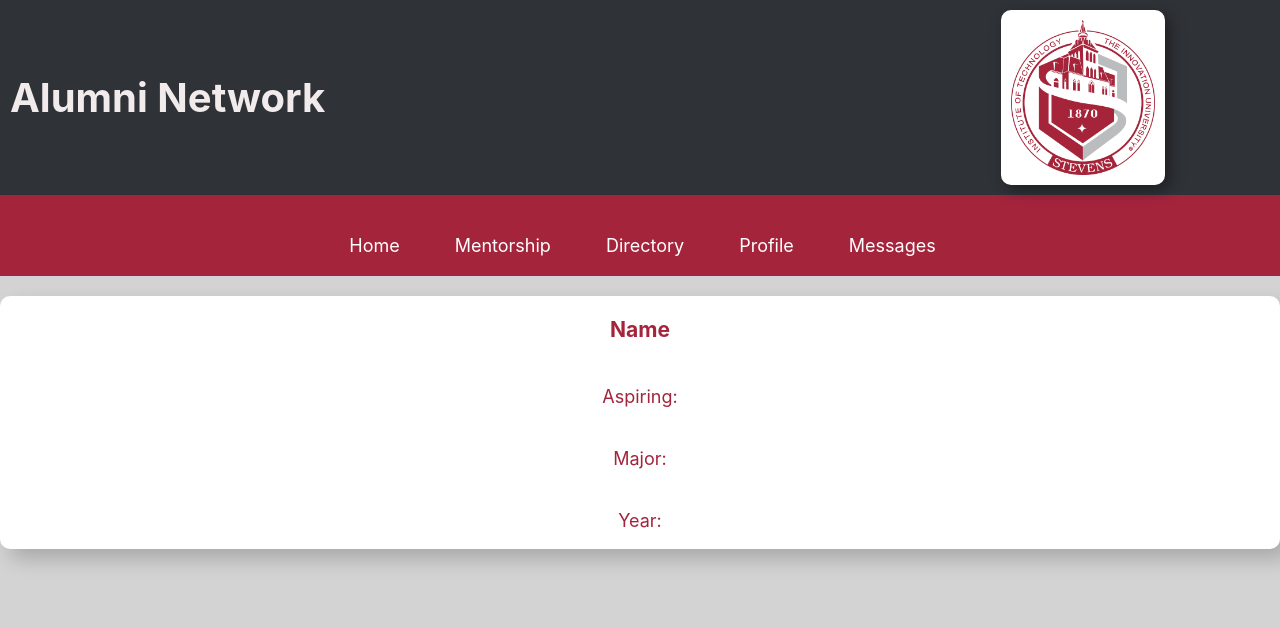
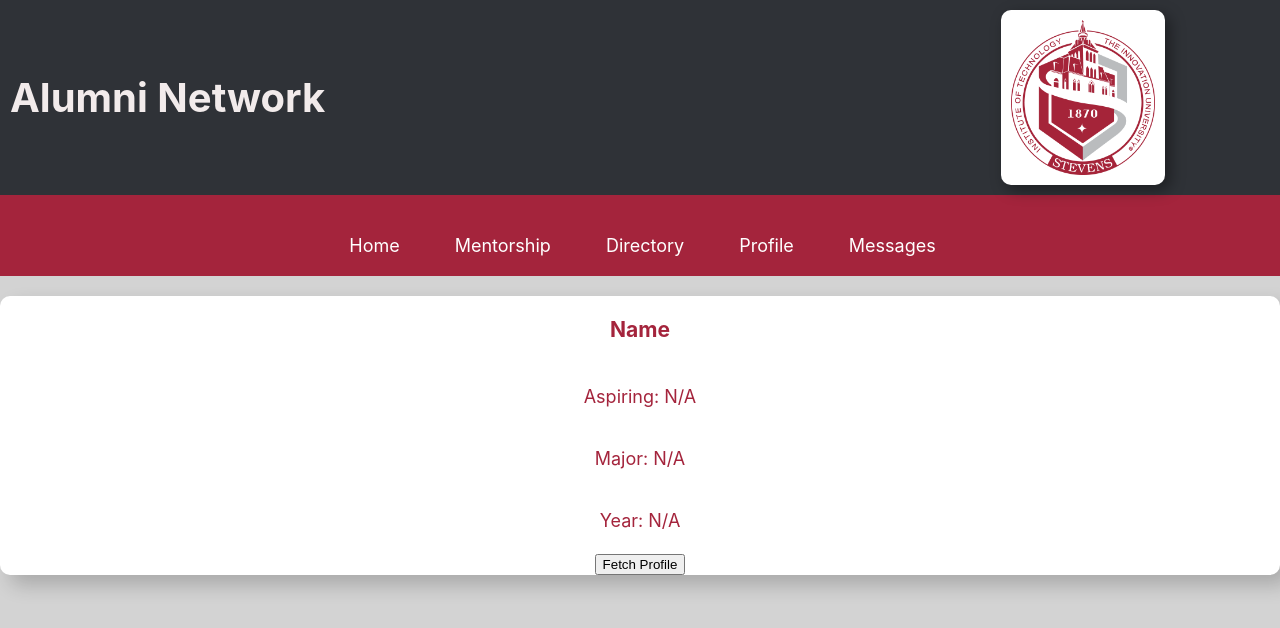
Before and after one commit to eduzeu/stevensAlumni, a React (Create React App) app: page /profile in a window 1280 px wide. Shown: the top 628 px of the page. Built offline with nearby package versions, Linux system fonts and the light colour scheme.

Commit message:
navigation

```diff
--- a/src/components/CreateAccount.jsx
+++ b/src/components/CreateAccount.jsx
@@ -4,8 +4,12 @@ import axios from "axios"; // Import axios
 import { MessageBox } from "./Messages";
 import { Center } from "./Messages";
 import { Form, Label, Input, Title } from "./Login";
+import { useNavigate } from "react-router";
+
 
 function CreateAccount() {
+
+  const navigate = useNavigate();
   const [formData, setFormData] = useState({
     fullName: "",
     password: "",
@@ -35,12 +39,16 @@ function CreateAccount() {
     if (formData.password !== formData.confirmPassword) {
       setErrorMessage("Passwords do not match");
       return;
+
     }
+
 
     try {
       const response = await axios.post("http://localhost:5000/api/createAccount", formData);
       console.log(response.data.message); // Success message
       alert("Account created successfully!");
+      navigate("/")
+
     } catch (error) {
       console.error("There was an error creating the account:", error.response.data);
       alert("Error creating account: " + error.response.data.message); // Display detailed error message
@@ -142,7 +150,7 @@ function CreateAccount() {
             value={formData.mentoring}
             onChange={handleChange}
           />
-          <SubmitButton onClick={handleSubmitButton}>Submit</SubmitButton>
+          <SubmitButton onClick={handleSubmitButton}>Submit</SubmitButton >
         </Form>
       </MessageBox>
     </Center>
--- a/src/components/Login.jsx
+++ b/src/components/Login.jsx
@@ -1,4 +1,4 @@
-import React, {useState} from "react";
+import React, { useState } from "react";
 import styled from "styled-components";
 import axios from "axios";
 import { MessageBox } from "./Messages";
@@ -31,12 +31,12 @@ function Login() {
   const handleLogin = async (e) => {
     e.preventDefault();
     try {
-      const response = await axios.post("http://localhost:5000/api/login", formData, {timeout: 5000});
+      const response = await axios.post("http://localhost:5000/api/login", formData, { timeout: 5000 });
       console.log(response); // Success message
-      alert("Logged in successfully!");
       const token = response.data.token;
       sessionStorage.setItem('sessionToken', token);
       console.log(sessionStorage.getItem('sessionToken'));
+      navigate("/home");
     } catch (error) {
       console.error("There was an error logging in:", error.response.data.message);
       alert("Error logging in: " + error.response.data.message); // Display detailed error message
@@ -62,7 +62,7 @@ return (
             name="password"
             placeholder="Enter your password"
             value={formData.password}
-            onChange={handleChange}/>
+            onChange={handleChange} />
           <SignInButton type="button" onClick={handleLogin}>Sign In</SignInButton>
           <CreateAccountButton type="button" onClick={handleCreateAccount}> Create an account</CreateAccountButton>
         </Form>
--- a/src/components/Prof.jsx
+++ b/src/components/Prof.jsx
@@ -1,15 +1,40 @@
-import React from "react";
+import React, { useState } from "react";
+import axios from "axios"; // Make sure to import axios
 import styled from "styled-components";
 import "../App.css";
 
 function Prof() {
+  const [userData, setUserData] = useState(null);
+
+  const handleProfile = async (e) => {
+    e.preventDefault();
+    const token = localStorage.getItem("token"); // Assuming token is stored in localStorage
+    if (!token) {
+      console.log("No token found");
+      return;
+    }
+
+    try {
+      const response = await axios.get("http://localhost:5000/api/getUserById", {
+        headers: {
+          Authorization: `Bearer ${token}`,  // Include the token in the Authorization header
+        },
+      });
+      setUserData(response.data.user);  // Save the response data (user info) to the state
+      console.log(response);
+    } catch (e) {
+      console.error("Error fetching user data", e);
+    }
+  };
+
   return (
     <>
       <MentBox>
-        <h3>Name</h3>
-        <p>Aspiring:</p>
-        <p>Major:</p>
-        <p>Year:</p>
+        <h3>{userData ? userData["Full Name"] : "Name"}</h3>
+        <p>Aspiring: {userData ? userData["Job Title"] : "N/A"}</p>
+        <p>Major: {userData ? userData["Major"] : "N/A"}</p>
+        <p>Year: {userData ? userData["Graduation Year"] : "N/A"}</p>
+        <button onClick={handleProfile}>Fetch Profile</button>
       </MentBox>
     </>
   );
```
Lines whose indentation alone changed are shown as unchanged.
